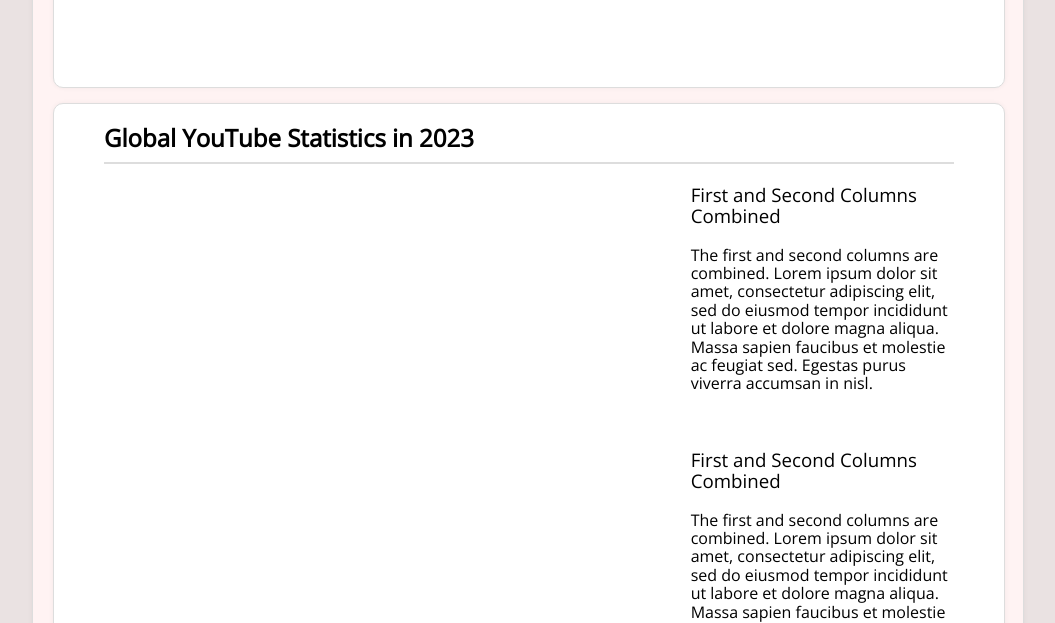
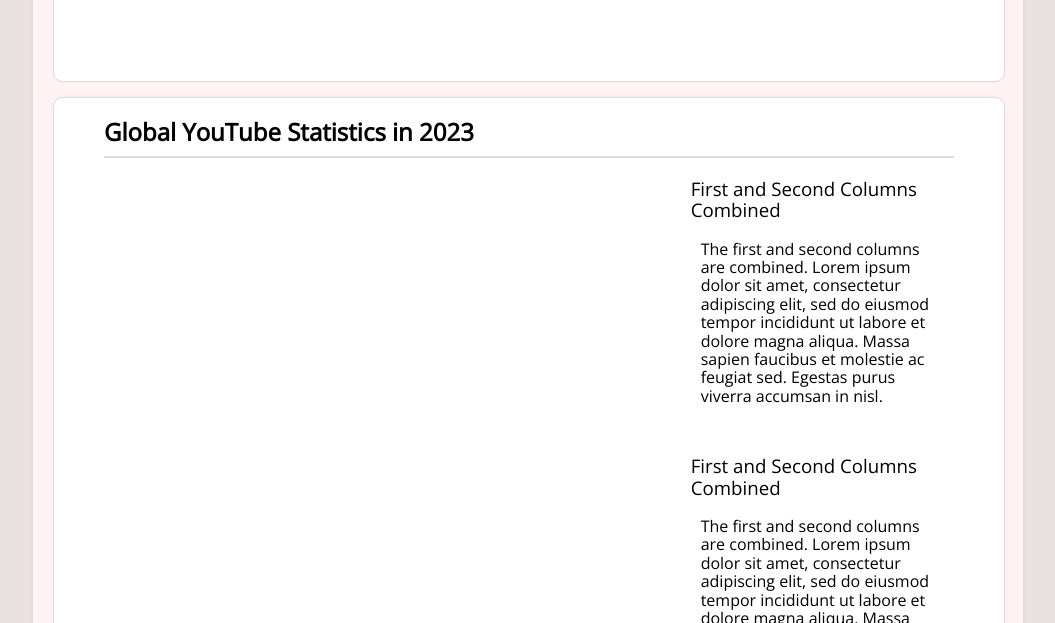
Before and after one commit to aba4/FIT3179_DV2, a plain HTML site: page index.html in a window 1280 px wide. Shown: the part 177-800 px from the top of the page, without its empty margins (112-1167 px from the left). Drawn offline with nearby package versions, Linux system fonts and the light colour scheme; a script that the page names is missing.

Commit message:
Update styles.css

```diff
--- a/styles.css
+++ b/styles.css
@@ -5,6 +5,10 @@ body *{
 h1 {
     font-weight: 900;
     text-align: center;
+}
+
+p {
+    margin: 10px
 }
 
 body {
```
